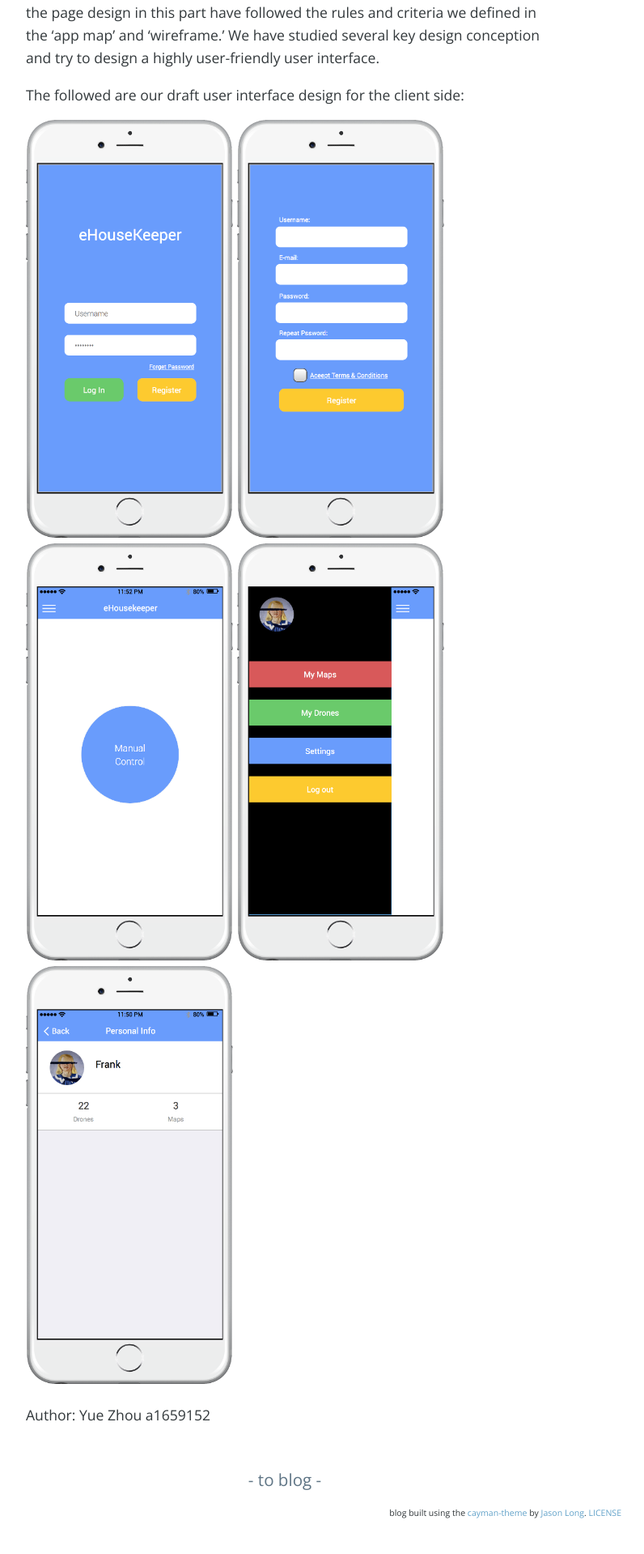
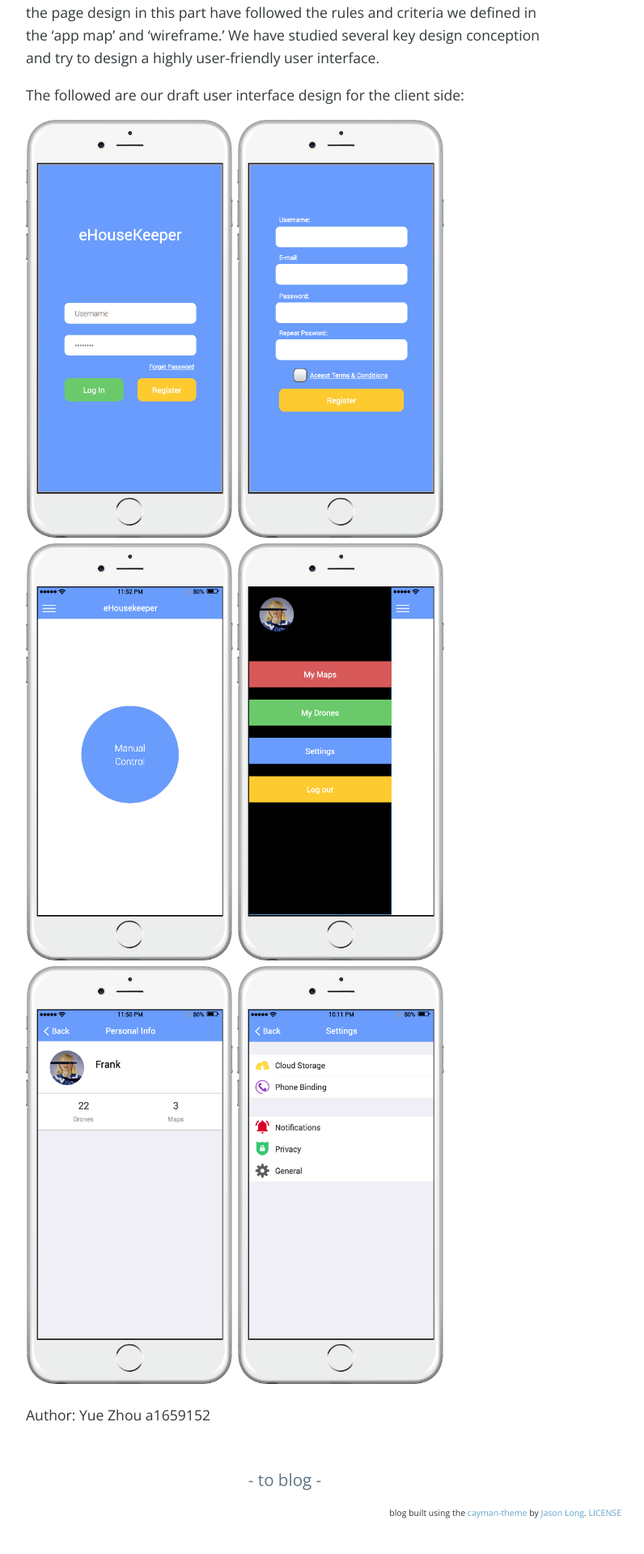
Before and after one commit to immortaljoe/immortaljoe.github.io, a Jekyll site: the page built from _posts/2016-04-08-yue-zhou-app-maps.md, in a window 1280 px wide. Shown: the part 939-2858 px from the top of the page at 81% size, without its empty margins (288-1084 px from the left). Built offline with Jekyll 4.4.1, drawn with Linux system fonts in a browser that asks for light colours.

Commit message:
new image

```diff
--- a/_posts/2016-04-08-yue-zhou-app-maps.md
+++ b/_posts/2016-04-08-yue-zhou-app-maps.md
@@ -18,6 +18,7 @@ The followed are our draft user interface design for the client side:
 	<img src="https://raw.githubusercontent.com/immortaljoe/immortaljoe.github.io/master/img/design/maunualcontrol.png" alt="Maunal Control" style="width: 40%;"/>
 	<img src="https://raw.githubusercontent.com/immortaljoe/immortaljoe.github.io/master/img/design/controller2.png" alt="Dashboard Sidebar" style="width: 40%;"/>
 	<img src="https://raw.githubusercontent.com/immortaljoe/immortaljoe.github.io/master/img/design/userinfo.png" alt="User Info" style="width: 40%;"/>
+	<img src="https://raw.githubusercontent.com/immortaljoe/immortaljoe.github.io/master/img/design/settings.png" alt="User Info" style="width: 40%;"/>
 </div>
 
 Author: Yue Zhou a1659152
```
Also changed, not shown: img/design/settings.png (added).
